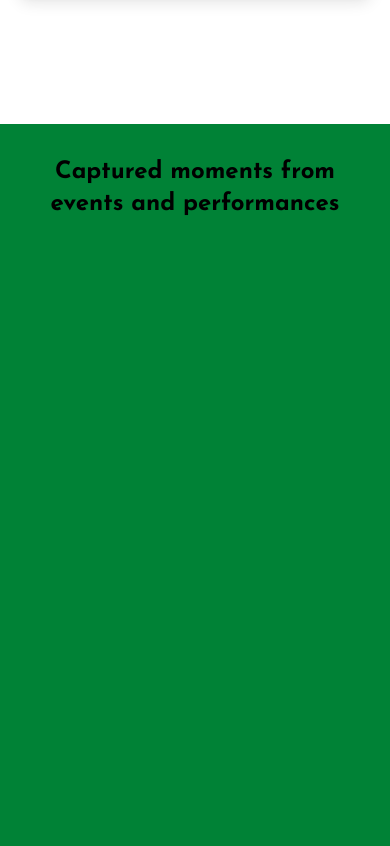
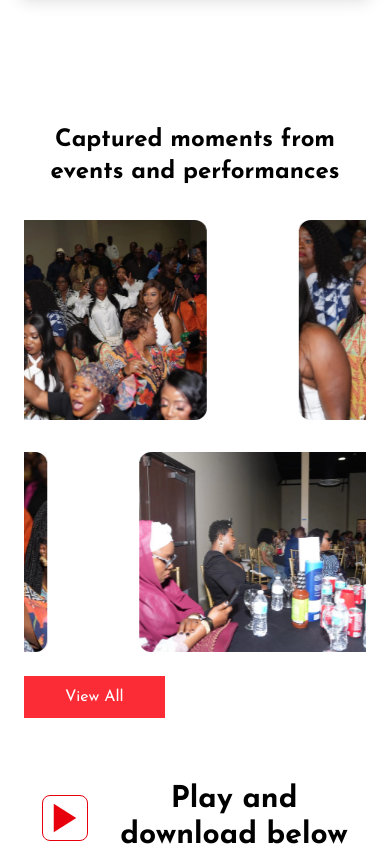
Before and after one commit to Oluwadunsindavid/isegunjohnsonclone, a React (Vite) app: page / in a window 390 px wide. Shown: the part 3660-4506 px from the top of the page. Built offline with nearby package versions, Linux system fonts and the light colour scheme.

Commit message:
`Refactored Gallery component, removed unused imports and code, updated Slider settings and responsive design`

```diff
--- a/src/components/HomeComp/Gallery.jsx
+++ b/src/components/HomeComp/Gallery.jsx
@@ -1,5 +1,3 @@
-// import Slider from "react-slick";
-
 import Slider from "react-slick";
 import img0 from "../../assets/0.webp";
 import img1 from "../../assets/1.webp";
@@ -22,112 +20,40 @@
 import img18 from "../../assets/18.webp";
 import img19 from "../../assets/19.webp";
 import img20 from "../../assets/20.webp";
+
+import "slick-carousel/slick/slick.css";
+import "slick-carousel/slick/slick-theme.css";
 import { Link } from "react-router-dom";
 
-// import "slick-carousel/slick/slick.css";
-// import "slick-carousel/slick/slick-theme.css";
-// import { Link } from "react-router-dom";
+const PauseOnHover = () => {
+  const baseSettings = {
+    dots: false,
+    infinite: true,
+    autoplay: true,
+    autoplaySpeed: 0, // FASTER
+    speed: 2000, // Smooth quick transition
+    cssEase: "linear", // smooth continuous scroll
+    rtl: false, // to make it move right to left
+    pauseOnHover: true,
+    // waitForAnimate: false,
+    arrows: false, // REMOVE NEXT & PREVIOUS BUTTONS
 
-// const PauseOnHover = () => {
-//   const baseSettings = {
-//     dots: false,
-//     infinite: true,
-//     autoplay: true,
-//     autoplaySpeed: 0, // FASTER
-//     speed: 2000, // Smooth quick transition
-//     cssEase: "linear", // smooth continuous scroll
-//     rtl: false, // to make it move right to left
-//     pauseOnHover: true,
-//     // waitForAnimate: false,
-//     arrows: false, // REMOVE NEXT & PREVIOUS BUTTONS
+    slidesToShow: 4,
+    slidesToScroll: 1,
 
-//     slidesToShow: 4,
-//     slidesToScroll: 1,
+    responsive: [
+      {
+        breakpoint: 640, // small screens
+        settings: {
+          slidesToShow: 1, // show 1 image
+          slidesToScroll: 1,
+          centerMode: true,
+          centerPadding: "0px", // remove extra padding
+        },
+      },
+    ],
+  };
 
-//     responsive: [
-//       {
-//         breakpoint: 1024,
-//         settings: { slidesToShow: 2 },
-//       },
-//       {
-//         breakpoint: 640,
-//         settings: { slidesToShow: 1 },
-//       },
-//     ],
-//   };
-
-//   const images = [
-//     img0,
-//     img1,
-//     img2,
-//     img3,
-//     img4,
-//     img5,
-//     img6,
-//     img7,
-//     img8,
-//     img9,
-//     img10,
-//     img11,
-//     img12,
-//     img13,
-//     img14,
-//     img15,
-//     img16,
-//     img17,
-//     img18,
-//     img19,
-//     img20,
-//   ];
-
-//   return (
-//     <div className="bg-green700 relative px-6 md:px-10 lg:px-16 xl:px-28">
-//       <p className="text-center text-2xl font-bold mb-8">
-//         Captured moments from events and performances
-//       </p>
-//       {/* TOP SLIDER → Left to Right */}
-//       <div className="slider-container mx-auto overflow-hidden">
-//         <Slider {...{ ...baseSettings, rtl: false }}>
-//           {images.map((src, index) => (
-//             <div key={index} className="px-6">
-//               <img
-//                 src={src}
-//                 alt={`gallery-${index}`}
-//                 className="rounded-xl w-full h-48 object-cover"
-//               />
-//             </div>
-//           ))}
-//         </Slider>
-//       </div>
-
-//       {/* BOTTOM SLIDER → Right to Left */}
-//       <div className="slider-container mx-auto overflow-hidden mt-6 md:mt-14">
-//         <Slider {...{ ...baseSettings, rtl: true }}>
-//           {images.map((src, index) => (
-//             <div key={index} className="px-6">
-//               <img
-//                 src={src}
-//                 alt={`gallery-${index}`}
-//                 className="rounded-xl w-full h-48 object-cover"
-//               />
-//             </div>
-//           ))}
-//         </Slider>
-//       </div>
-//       <Link
-//         to="/events"
-//         className="mt-4 block px-10 py-2 bg-red-500 text-white
-// hover:bg-white hover:text-red-500 border border-red-500 w-fit text-center mb-10 transition-all duration-300"
-//       >
-//         View All
-//       </Link>
-//     </div>
-//   );
-// };
-
-// export default PauseOnHover;
-
-const PauseOnHover = () => {
   const images = [
     img0,
     img1,
@@ -152,57 +78,20 @@
     img20,
   ];
 
-  const baseSettings = {
-    dots: false,
-    infinite: true,
-    autoplay: true,
-    autoplaySpeed: 0,
-    speed: 2000,
-    cssEase: "linear",
-    rtl: false,
-    pauseOnHover: true,
-    arrows: false,
-    slidesToShow: 4,
-    slidesToScroll: 1,
-    responsive: [
-      {
-        breakpoint: 1280, // xl
-        settings: { slidesToShow: 3 },
-      },
-      {
-        breakpoint: 1024, // lg
-        settings: { slidesToShow: 2 },
-      },
-      {
-        breakpoint: 768, // md
-        settings: { slidesToShow: 2 },
-      },
-      {
-        breakpoint: 640, // sm
-        settings: { slidesToShow: 1, centerMode: true, centerPadding: "20px" },
-      },
-      {
-        breakpoint: 480, // xs
-        settings: { slidesToShow: 1, centerMode: true, centerPadding: "15px" },
-      },
-    ],
-  };
-
   return (
-    <div className="bg-green-700 relative px-4 sm:px-6 md:px-10 lg:px-16 xl:px-28 py-8">
-      <p className="text-center text-2xl sm:text-3xl font-bold mb-8 px-2">
+    <div className="bg-green700 relative px-6 md:px-10 lg:px-16 xl:px-28">
+      <p className="text-center text-2xl font-bold mb-8">
         Captured moments from events and performances
       </p>
-
       {/* TOP SLIDER → Left to Right */}
       <div className="slider-container mx-auto overflow-hidden">
         <Slider {...{ ...baseSettings, rtl: false }}>
           {images.map((src, index) => (
-            <div key={index} className="px-2 sm:px-4">
+            <div key={index} className="px-6">
               <img
                 src={src}
                 alt={`gallery-${index}`}
-                className="rounded-xl w-full h-48 sm:h-56 md:h-64 object-cover"
+                className="rounded-xl w-[250px] h-[200px] object-cover"
               />
             </div>
           ))}
@@ -213,25 +102,25 @@
       <div className="slider-container mx-auto overflow-hidden mt-6 md:mt-14">
         <Slider {...{ ...baseSettings, rtl: true }}>
           {images.map((src, index) => (
-            <div key={index} className="px-2 sm:px-4">
+            <div key={index} className="px-6">
               <img
                 src={src}
                 alt={`gallery-${index}`}
-                className="rounded-xl w-full h-48 sm:h-56 md:h-64 object-cover"
+                className="rounded-xl w-[250px] h-[200px] object-cover"
               />
             </div>
           ))}
         </Slider>
       </div>
-
       <Link
         to="/events"
-        className="mt-6 sm:mt-10 block px-8 sm:px-10 py-2 sm:py-3 bg-red-500 text-white
-        hover:bg-white hover:text-red-500 border border-red-500 w-fit mx-auto text-center mb-10 transition-all duration-300"
+        className="mt-4 block px-10 py-2 bg-red-500 text-white
+hover:bg-white hover:text-red-500 border border-red-500 w-fit text-center mb-10 transition-all duration-300"
       >
         View All
       </Link>
     </div>
   );
 };
+
 export default PauseOnHover;
```
